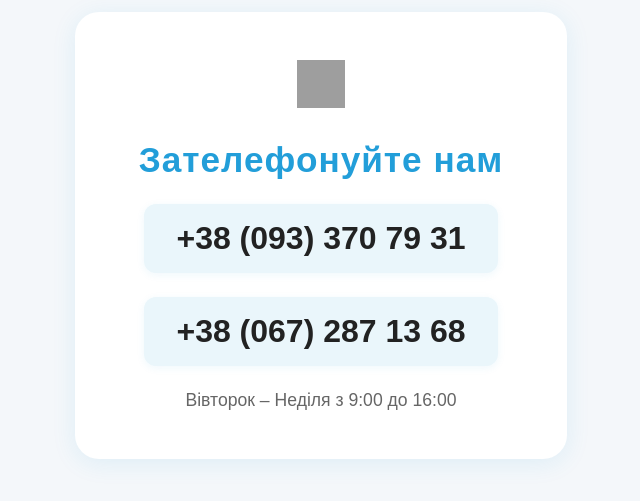
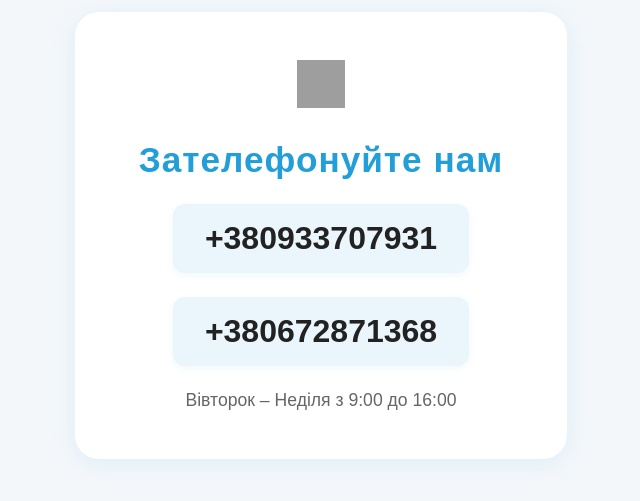
Before and after one commit to Alphacentavr-2021/-, a website: page page8.html in a window 1280 px wide. Shown: the part 165-666 px from the top of the page, without its empty margins (319-959 px from the left). Drawn offline with nearby package versions, Linux system fonts and the light colour scheme; grey boxes are pictures that could not be loaded.

Commit message:
Update page8.html

```diff
--- a/page8.html
+++ b/page8.html
@@ -11,8 +11,8 @@
         <div style="background:#fff;border-radius:24px;box-shadow:0 4px 24px rgba(34,158,217,0.10);padding:48px 64px;display:flex;flex-direction:column;align-items:center;gap:24px;">
             <img src="https://cdn.jsdelivr.net/npm/bootstrap-icons@1.11.3/icons/telephone.svg" alt="Телефон" style="width:48px;height:48px;margin-bottom:8px;filter:none;">
             <div style="font-size:2.2rem;font-weight:bold;color:#229ED9;letter-spacing:1px;">Зателефонуйте нам</div>
-            <a href="tel:+380933707931" style="font-size:2rem;color:#222;text-decoration:none;font-weight:bold;background:#eaf6fb;padding:16px 32px;border-radius:12px;transition:background 0.2s;box-shadow:0 2px 8px rgba(34,158,217,0.07);">+38 (093) 370 79 31</a>
-            <a href="tel:+380672871368" style="font-size:2rem;color:#222;text-decoration:none;font-weight:bold;background:#eaf6fb;padding:16px 32px;border-radius:12px;transition:background 0.2s;box-shadow:0 2px 8px rgba(34,158,217,0.07);">+38 (067) 287 13 68</a>
+            <a href="tel:+380933707931" style="font-size:2rem;color:#222;text-decoration:none;font-weight:bold;background:#eaf6fb;padding:16px 32px;border-radius:12px;transition:background 0.2s;box-shadow:0 2px 8px rgba(34,158,217,0.07);">+380933707931</a>
+            <a href="tel:+380672871368" style="font-size:2rem;color:#222;text-decoration:none;font-weight:bold;background:#eaf6fb;padding:16px 32px;border-radius:12px;transition:background 0.2s;box-shadow:0 2px 8px rgba(34,158,217,0.07);">+380672871368</a>
             <div style="color:#666;font-size:1.1rem;">Вівторок – Неділя з 9:00 до 16:00</div>
         </div>
     </div>
```
